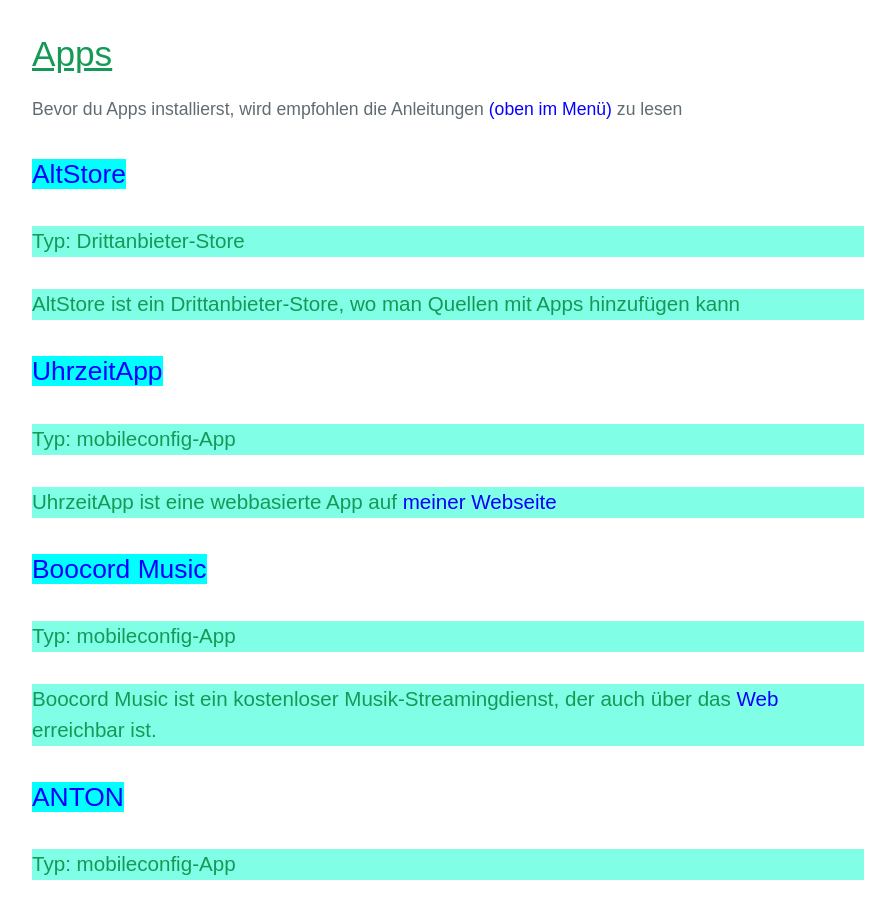
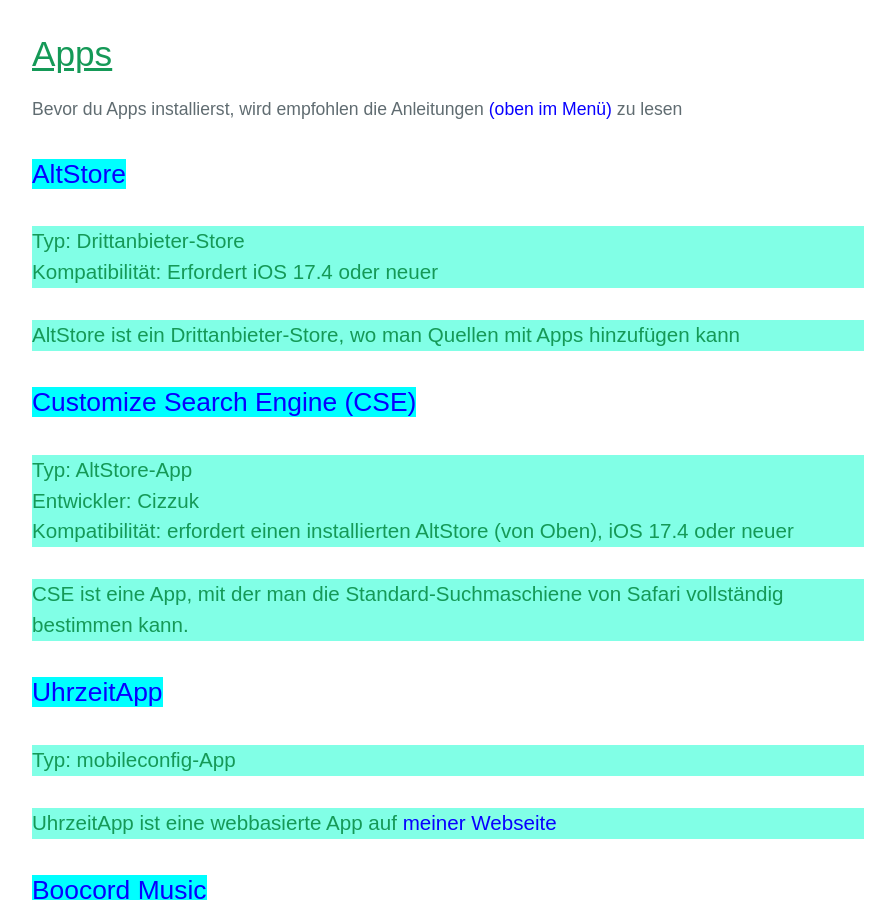
Before and after one commit to die-techniker/vstore, a Jekyll site: the page built from app/apps/index.html, in a window 1280 px wide and 900 px high, scrolled down 419 px. Shown: the whole window, without its empty margins (192-1087 px from the left). Built offline with Jekyll 4.4.1, drawn with Linux system fonts in a browser that asks for light colours.

Commit message:
update on Linux-Viktor from viktor-chiarcos with git-send

```diff
--- a/app/anleitungen/index.html
+++ b/app/anleitungen/index.html
@@ -22,8 +22,8 @@ excerpt: "Ein kostenloser App-Store für Entwickler und Apple-Gerät-Nutzer"
     <h1>Anleitungen</h1>
     <h3>App-Typen</h3>
     <ul>
-      <li>Drittanbieter-Store</li>
-      <li><a href"#mobileconfig-app">mobileconfig-App</a></li>
+      <li>Drittanbieter-Store(-App)</li>
+      <li><a href="#mobileconfig-app">mobileconfig-App</a></li>
     </ul>
     Je nach App-Typ gibt es unterschiedliche Vorgehensweisen.
     <h3>Apps installieren (Drittanbieter-Store)</h3>
--- a/app/apps/index.html
+++ b/app/apps/index.html
@@ -22,9 +22,12 @@ excerpt: "Ein kostenloser App-Store für Entwickler und Apple-Gerät-Nutzer"
     Bevor du Apps installierst, wird empfohlen die Anleitungen <a href="#oben">(oben im Menü)</a> zu lesen
 
     <h2><a href="https://altstore.io/download#" style="text-decoration: none; background-color: #00ffff">AltStore</a></h2>
-    <h3 style="font-weight: normal; background-color: #81ffe6; font-color: #ffffff">Typ: Drittanbieter-Store</h3>
+    <h3 style="font-weight: normal; background-color: #81ffe6; font-color: #ffffff">Typ: Drittanbieter-Store<br>Kompatibilität: Erfordert iOS 17.4 oder neuer</h3>
     <h3 style="font-weight: normal; background-color: #81ffe6">AltStore ist ein Drittanbieter-Store, wo man Quellen mit Apps hinzufügen kann</h3>
 
+    <h2><a href="altstore-pal://source?url=https://i.cizzuk.net/altstore/source.pal.json" style="text-decoration: none; background-color: #00ffff">Customize Search Engine (CSE)</a></h2>
+    <h3 style="font-weight: normal; background-color: #81ffe6; font-color: #ffffff">Typ: AltStore-App<br>Entwickler: Cizzuk<br>Kompatibilität: erfordert einen installierten AltStore (von Oben), iOS 17.4 oder neuer</h3>
+    <h3 style="font-weight: normal; background-color: #81ffe6">CSE ist eine App, mit der man die Standard-Suchmaschiene von Safari vollständig bestimmen kann.</h3>
 
     <h2><a href="/vstore/app/UhrzeitApp.mobileconfig" style="text-decoration: none; background-color: #00ffff">UhrzeitApp</a></h2>
     <h3 style="font-weight: normal; background-color: #81ffe6; font-color: #ffffff">Typ: mobileconfig-App</h3>
```
